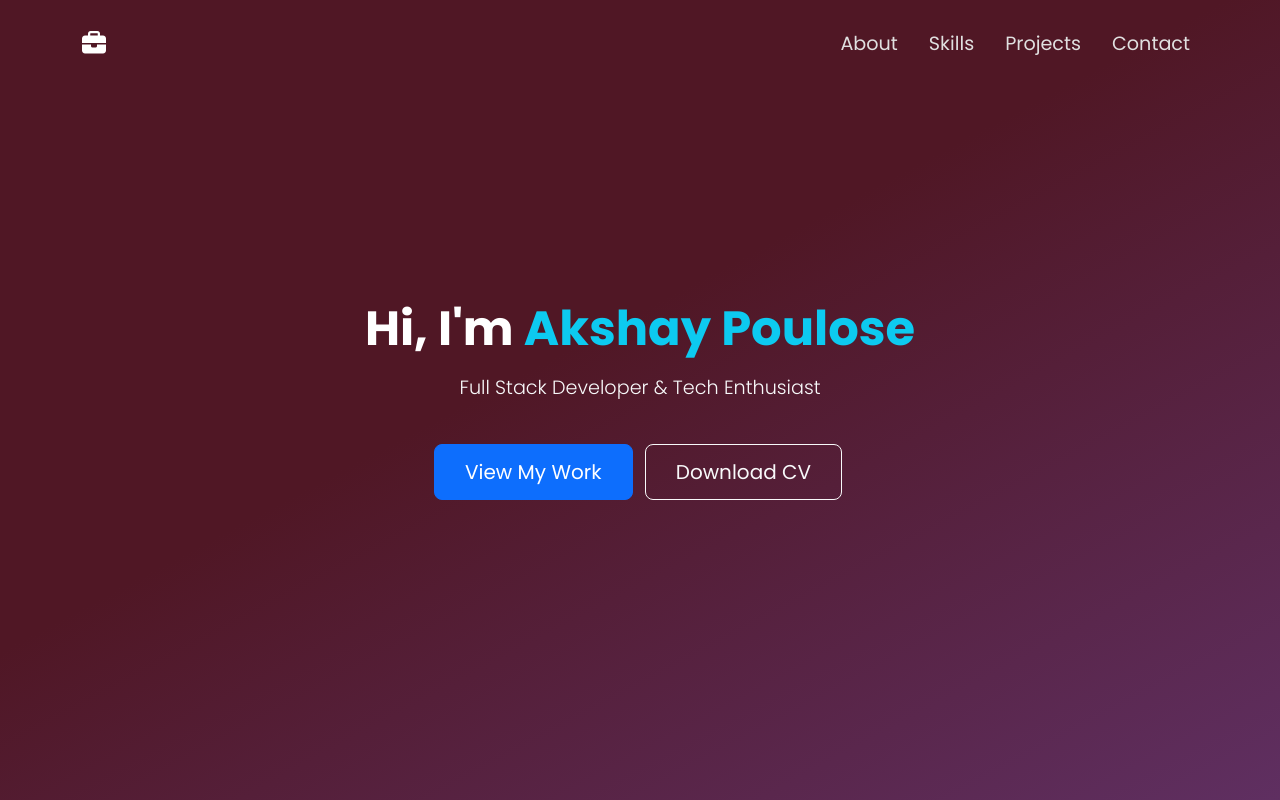
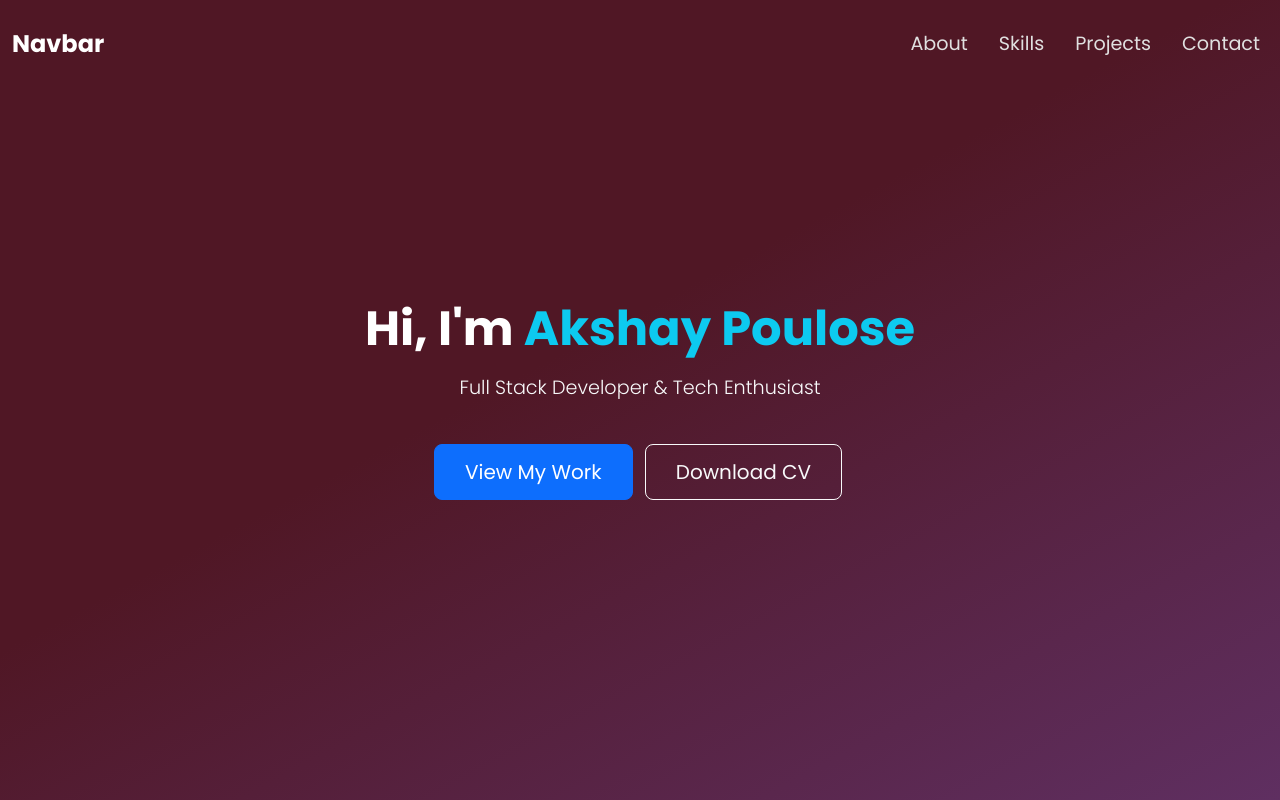
Before and after one commit to akshaypoulose/portfolio, a plain HTML site: page index.html in a window 1280 px wide. Shown: the top 800 px of the page. Drawn offline with nearby package versions, Linux system fonts and the light colour scheme.

Commit message:
portfolio

```diff
--- a/index.html
+++ b/index.html
@@ -18,24 +18,23 @@
 <body>
     <!-- Navbar -->
     <nav class="navbar navbar-expand-lg navbar-dark bg-transparent fixed-top">
-        <div class="container">
-            <a class="navbar-brand fw-bold" href="#">
-                <i class="fa-solid fa-briefcase lg-fa-2xl" style="color: #ffffff;"></i>
-            </a>
+        <div class="container-fluid">
+          <a class="navbar-brand" href="#">Navbar</a>
           <button class="navbar-toggler" type="button" data-bs-toggle="collapse" data-bs-target="#navbarNav" aria-controls="navbarNav" aria-expanded="false" aria-label="Toggle navigation">
             <span class="navbar-toggler-icon"></span>
           </button>
           <div class="collapse navbar-collapse justify-content-end" id="navbarNav">
+            <div class="navbar-nav">
                 <ul class="navbar-nav">
                <li class="nav-item"><a class="nav-link" href="#about">About</a></li>
              <li class="nav-item"><a class="nav-link" href="#skills">Skills</a></li>
-                  <li class="nav-item"><a class="nav-link" href="#projects">Projects</a></li>
-                  <li class="nav-item"><a class="nav-link" href="#contact">Contact</a></li>
+             <li class="nav-item"> <a class="nav-link" href="#projects">Projects</a></li>
+             <li class="nav-item"> <a class="nav-link "href="#contact">Contact</a></li>
               </ul>
             </div>
           </div>
+        </div>
       </nav>
-
 
     <!-- Home Section -->
     <section id="home" class="text-center d-flex align-items-center" style="min-height: 100vh;">
```
Lines whose indentation alone changed are shown as unchanged.
